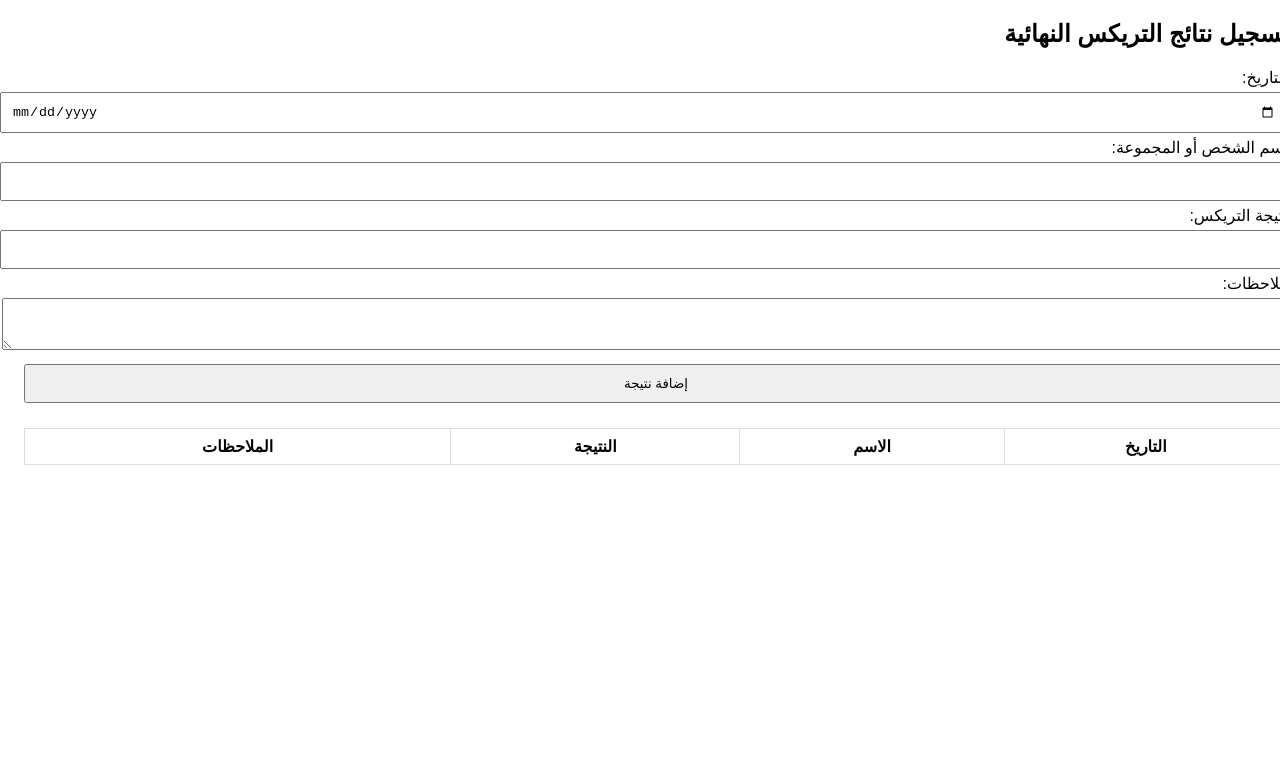
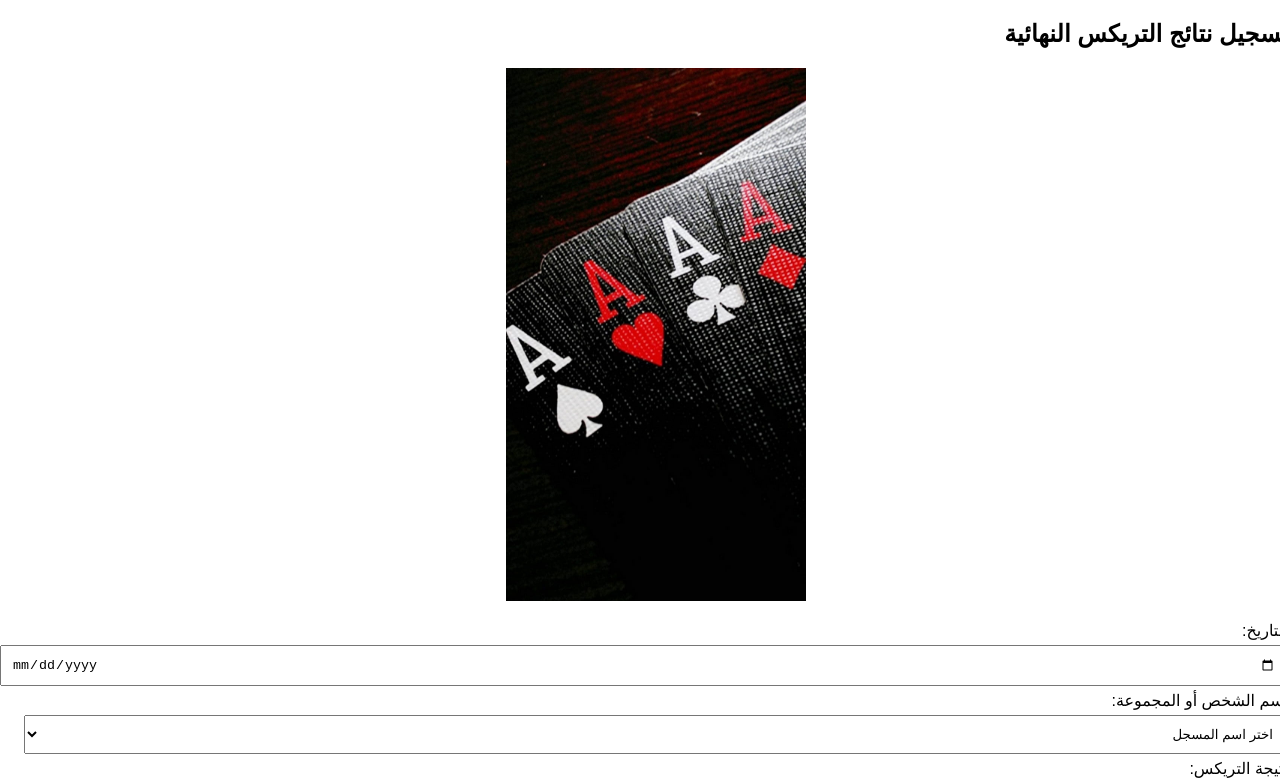
Before and after one commit to Jabasini/Trix-by-ghazwan, a plain HTML site: page index.html in a window 1280 px wide. Shown: the top 781 px of the page. Drawn offline with Linux system fonts and the light colour scheme.

Commit message:
Update index.html

```diff
--- a/index.html
+++ b/index.html
@@ -7,21 +7,32 @@
     <style>
         body { font-family: Arial, sans-serif; direction: rtl; text-align: right; }
         form { margin-top: 20px; }
-        input, textarea, button { margin: 5px 0; padding: 10px; width: 100%; }
+        input, select, textarea, button { margin: 5px 0; padding: 10px; width: 100%; }
         table { width: 100%; border-collapse: collapse; margin-top: 20px; }
         th, td { border: 1px solid #ddd; padding: 8px; text-align: center; }
+        img { display: block; margin: 20px auto; width: 300px; }
     </style>
 </head>
 <body>
 
 <h2>تسجيل نتائج التريكس النهائية</h2>
 
+<!-- عرض صورة ورق الشدة -->
+<img src="cards.jpg" alt="ورق شدة">
+
 <form id="recordForm">
     <label for="date">التاريخ:</label>
     <input type="date" id="date" required>
 
     <label for="name">اسم الشخص أو المجموعة:</label>
-    <input type="text" id="name" required>
+    <!-- القائمة المنسدلة -->
+    <select id="name" required>
+        <option value="">اختر اسم المسجل</option>
+        <option value="ابو امين">ابو امين</option>
+        <option value="ابو مروان">ابو مروان</option>
+        <option value="ابو كرم">ابو كرم</option>
+        <option value="ابو توفيق">ابو توفيق</option>
+    </select>
 
     <label for="score">نتيجة التريكس:</label>
     <input type="number" id="score" required>
```
